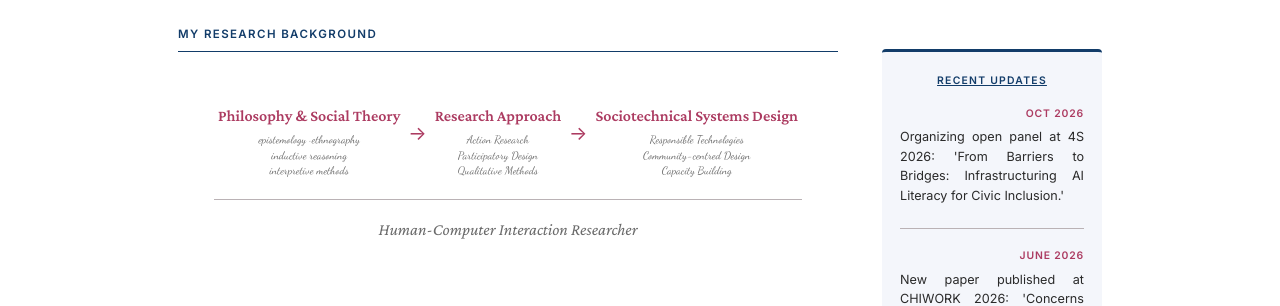
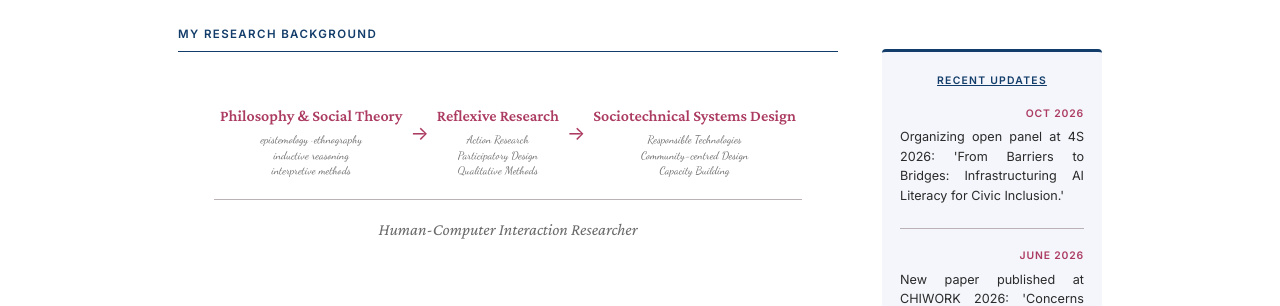
Before and after one commit to adityanayak-info/adityanayak-info.github.io, a Jekyll site: the page built from index.md, in a window 1280 px wide and 900 px high, scrolled down 592 px. Shown: the part 153-459 px from the top of the window. Built offline with Jekyll 4.4.1, drawn with Linux system fonts in a browser that asks for light colours.

Commit message:
Update index.md

```diff
--- a/index.md
+++ b/index.md
@@ -20,7 +20,7 @@ permalink: /
     </div>
     <div class="stage-arrow">→</div>
     <div class="stage">
-      <div class="stage-name">Research Approach</div>
+      <div class="stage-name">Reflexive Research</div>
       <div class="stage-inst">Action Research<br>Participatory Design<br>Qualitative Methods</div>
     </div>
     <div class="stage-arrow">→</div>
```
